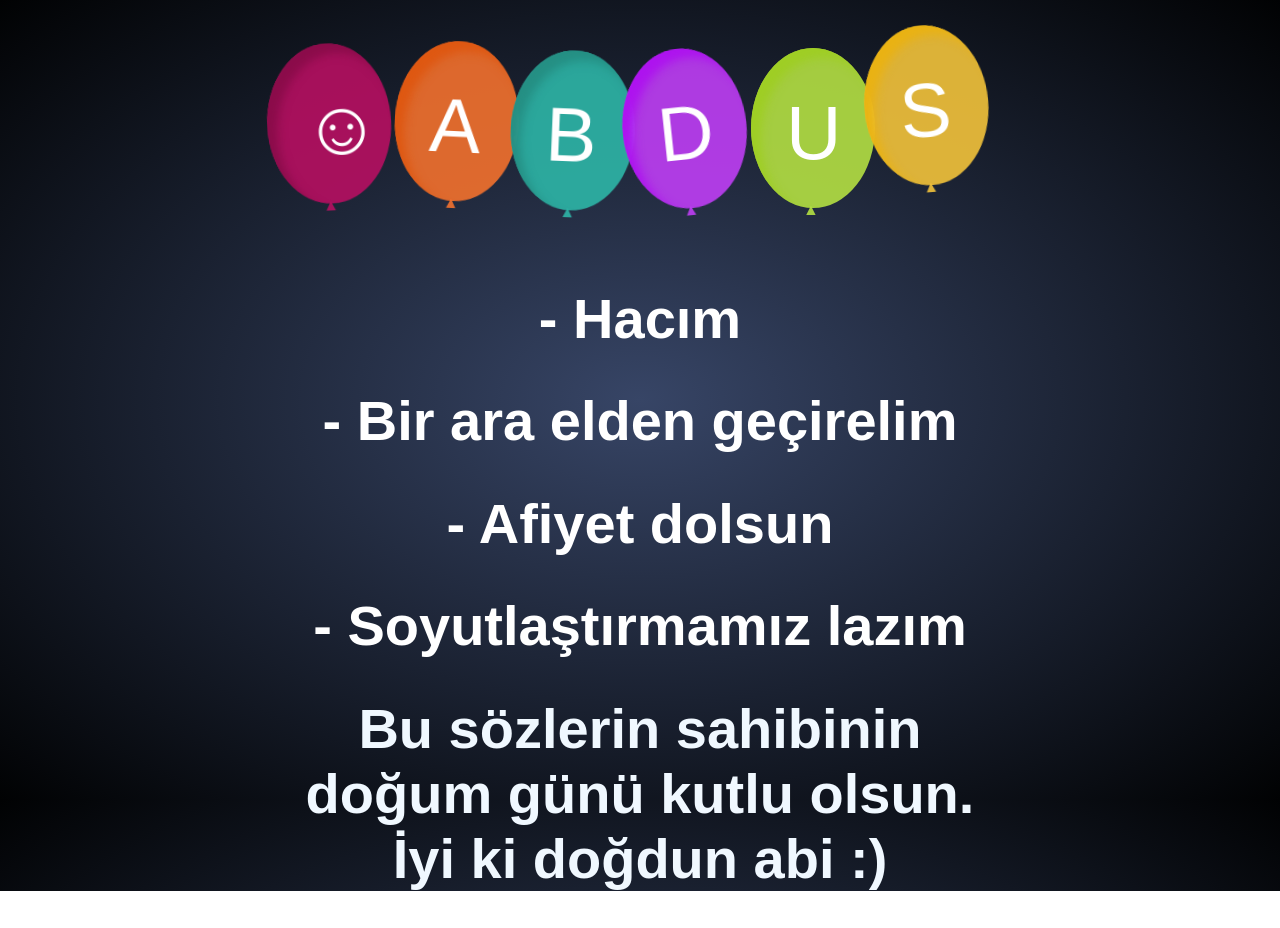
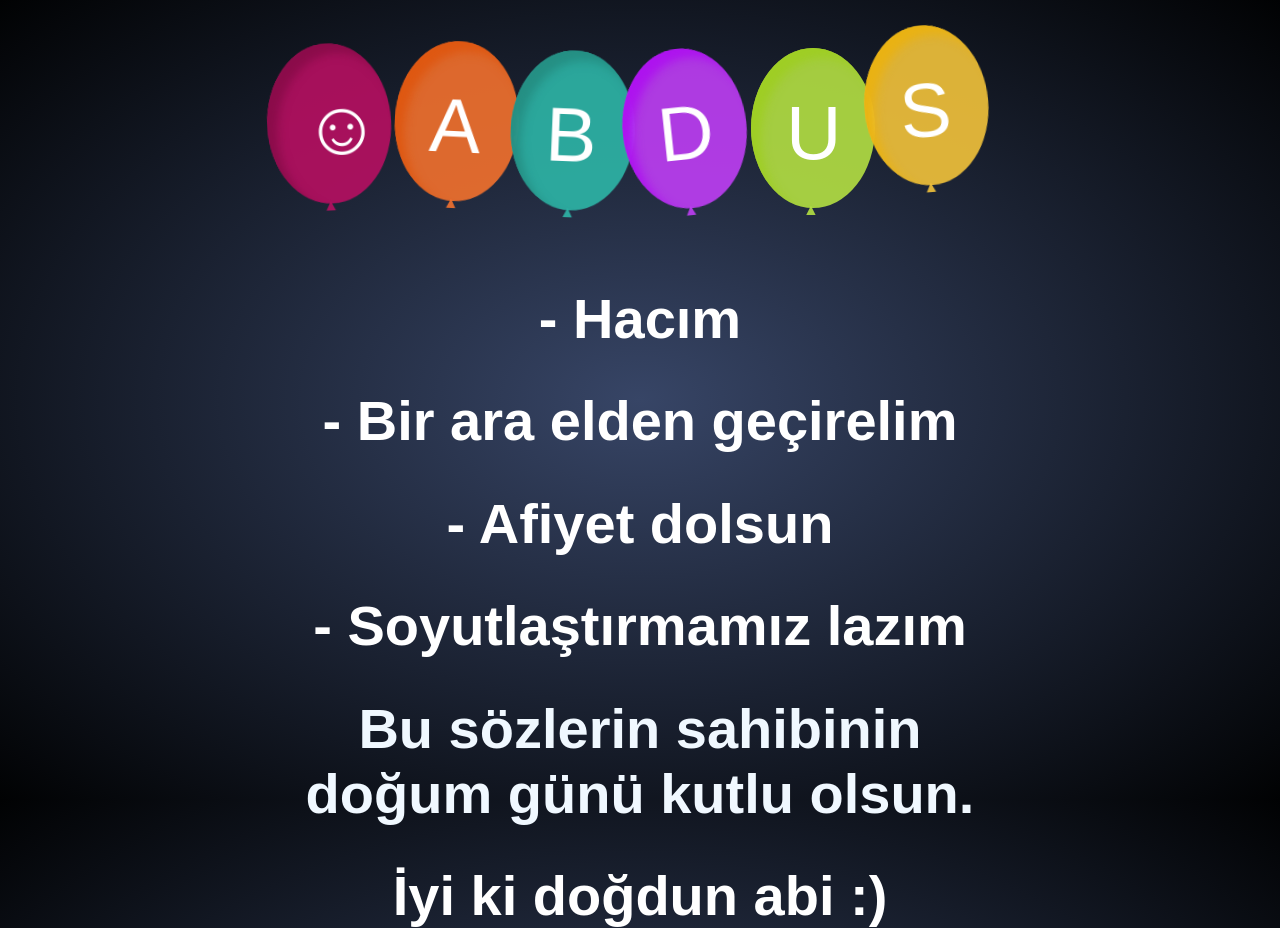
Before and after one commit to Finrod32/ozelgun1, a plain HTML site: page index.html in a window 1280 px wide. Before the commit the page ends 891 px from the top, so only its background shows below. Drawn offline with Linux system fonts and the light colour scheme; a web font is replaced by a local one.

Commit message:
Update index.html

```diff
--- a/index.html
+++ b/index.html
@@ -395,7 +395,8 @@
             <h1>- Bir ara elden geçirelim</h1>
             <h1>- Afiyet dolsun</h1>
             <h1>- Soyutlaştırmamız lazım</h1>
-            <h1 style="color:aliceblue;">Bu sözlerin sahibinin doğum günü kutlu olsun. İyi ki doğdun abi :)</h1>
+            <h1 style="color:aliceblue;">Bu sözlerin sahibinin doğum günü kutlu olsun.</h1>
+            <h1> İyi ki doğdun abi :)</h1>
         </div>
         <script>
 
```
